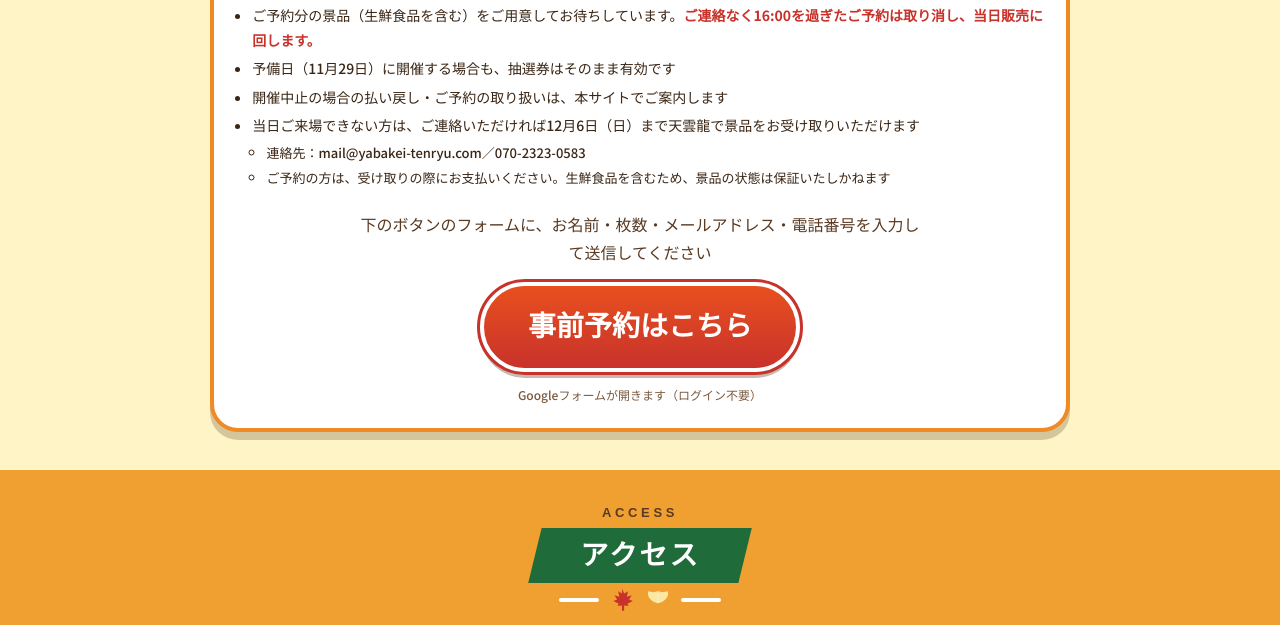
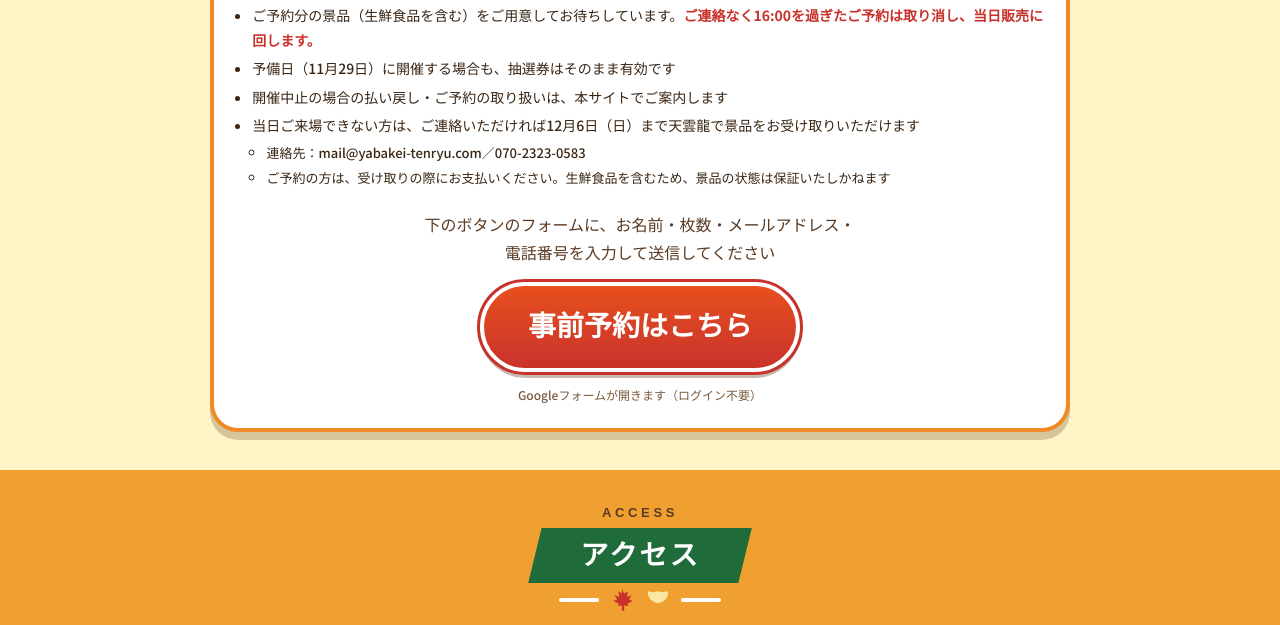
Before and after one commit to Ruki777/LP-yabakei-event-akimatsuri-staging, a plain HTML site: page index.html in a window 1280 px wide. Shown: the part 4206-4831 px from the top of the page. Drawn offline with Linux system fonts and the light colour scheme; a web font is replaced by a local one.

Commit message:
ステージング更新：本番リポジトリ 7ded376 ＋未記録の変更

```diff
--- a/index.html
+++ b/index.html
@@ -259,7 +259,7 @@
       -->
       <!-- 2026-11-15 LivePocket の販売を取り下げ（購入までの手順が多く離脱が多いため）。Googleフォームの予約に戻す -->
       <!-- 2026-11-17 戸高さん指示：オンライン販売に戻す見込みは小さいので、「一時的にフォーム」ではなく、予約はフォームで受け付ける恒久の案内にする（赤枠のお知らせを外した） -->
-      <p class="buy-lead">下のボタンのフォームに、お名前・枚数・メールアドレス・電話番号を入力して送信してください</p>
+      <p class="buy-lead"><span class="nw">下のボタンのフォームに、</span><span class="nw">お名前・枚数・</span><span class="nw">メールアドレス・</span><span class="nw">電話番号を入力して</span><span class="nw">送信してください</span></p>
       <a class="btn-buy" href="https://docs.google.com/forms/d/e/1FAIpQLSc8lwQLOoc8101WXLY7x5iMJCV8nphyqMubbkmvDXMGAAa8lA/viewform" target="_blank" rel="noopener">事前予約はこちら</a>
       <p class="buy-sub">Googleフォームが開きます（ログイン不要）</p>
       <!-- 2026-11-11〜15 の LivePocket ボタン（取り下げ）：
```
